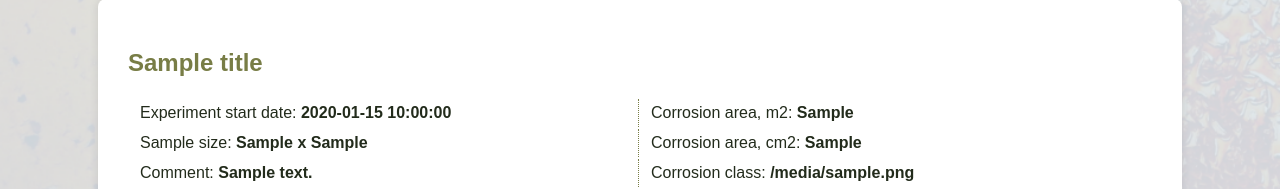
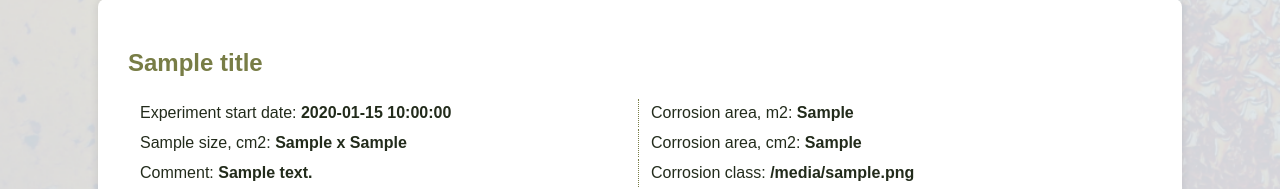
Before and after one commit to DmVos/LabHelper, a Flask app: template templates/experiment.html in a window 1280 px wide. Shown: the part 147-336 px from the top of the page. Run offline with Flask 3, Linux system fonts and the light colour scheme; the template is opened without the code that fills it: most values are stand-ins (such as "Sample title", 1, 10 or a date in 2020).

Commit message:
Final adjustments

```diff
--- a/templates/experiment.html
+++ b/templates/experiment.html
@@ -10,7 +10,7 @@
         <td>Corrosion area, m2: <b>{{corroded_area_meters}}</b></td>
     </tr>
     <tr>
-        <td>Sample size: <b>{{ sample_size_h }} x {{ sample_size_w }}</b></td>
+        <td>Sample size, cm2: <b>{{ sample_size_h }} x {{ sample_size_w }}</b></td>
         <td>Corrosion area, cm2: <b>{{corroded_area_cm2}}</b></td>
     </tr>
     <tr>
```
Also changed, not shown: database.db.
